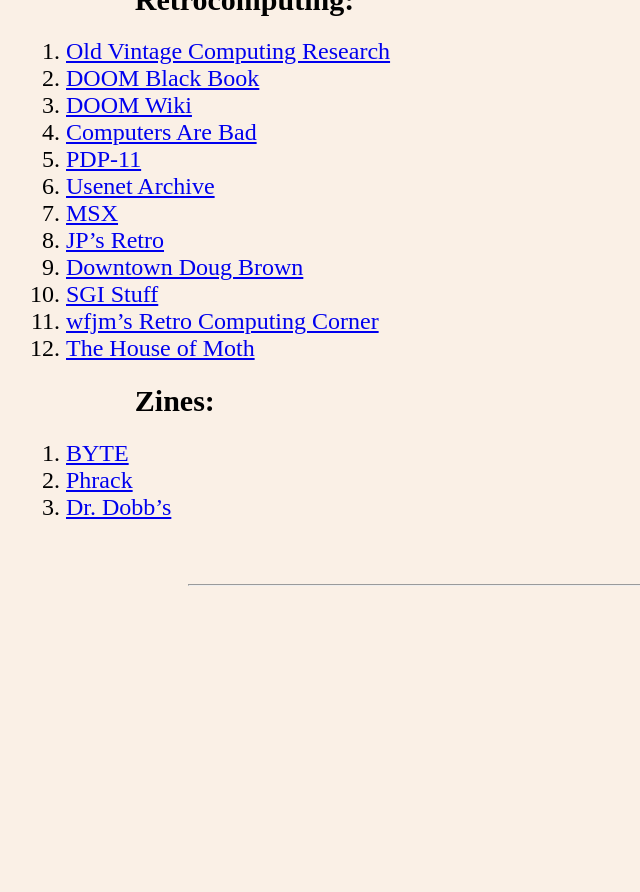
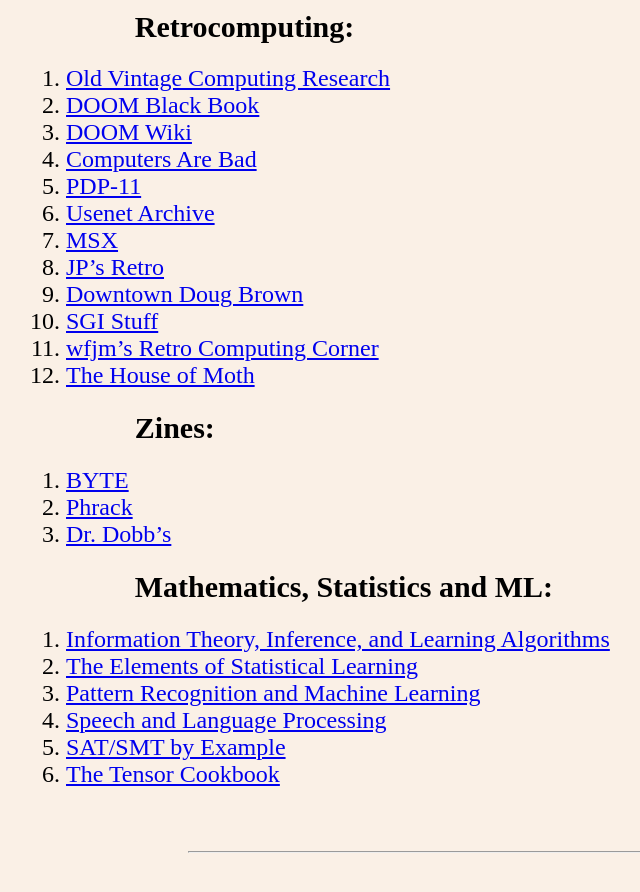
Before and after one commit to TeAeg/teaeg.github.io, a Jekyll site: the page built from index.md, in a window 1280 px wide and 900 px high, scrolled down 1543 px. Shown: the top 892 px of the window, without its empty margins (70-710 px from the left). Built offline with Jekyll 4.4.1, drawn with Linux system fonts in a browser that asks for light colours; our own code applies the rules of GitHub Pages for plain Markdown files; before the commit the page ends 2176 px from its top, so only the background shows below that; some of the changed text lies outside the part shown.

Commit message:
Added "Mathematics, Statistics and ML" section
Added "Mathematics, Statistics and ML" section, and a link to the "Operating Systems: Three Easy Pieces" textbook.

```diff
--- a/index.md
+++ b/index.md
@@ -60,3 +61,11 @@
 1. [BYTE](https://www.worldradiohistory.com/Byte_Magazine.htm)
 2. [Phrack](https://phrack.org/news)
 3. [Dr. Dobb's](https://jacobfilipp.com/DrDobbs/start.htm)
+
+## Mathematics, Statistics and ML:
+1. [Information Theory, Inference, and Learning Algorithms](https://www.inference.org.uk/mackay/itila)
+2. [The Elements of Statistical Learning](https://hastie.su.domains/ElemStatLearn)
+3. [Pattern Recognition and Machine Learning](https://prml.github.io)
+4. [Speech and Language Processing](https://web.stanford.edu/~jurafsky/slp3)
+5. [SAT/SMT by Example](https://smt.st)
+6. [The Tensor Cookbook](https://tensorcookbook.com)
```
Also changed, not shown: other parts of index.md (+1 -0 lines).
